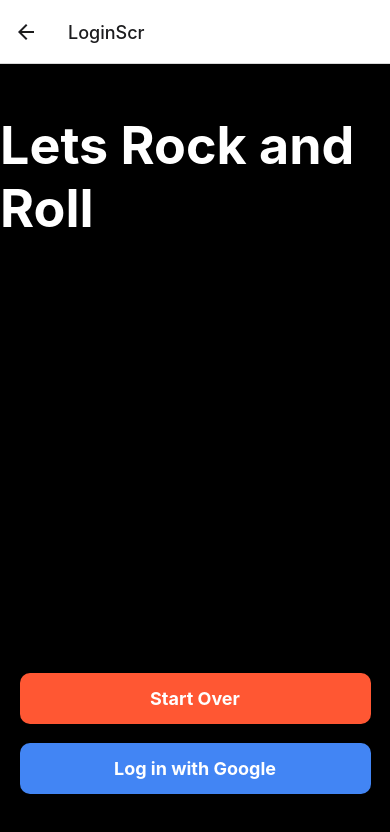
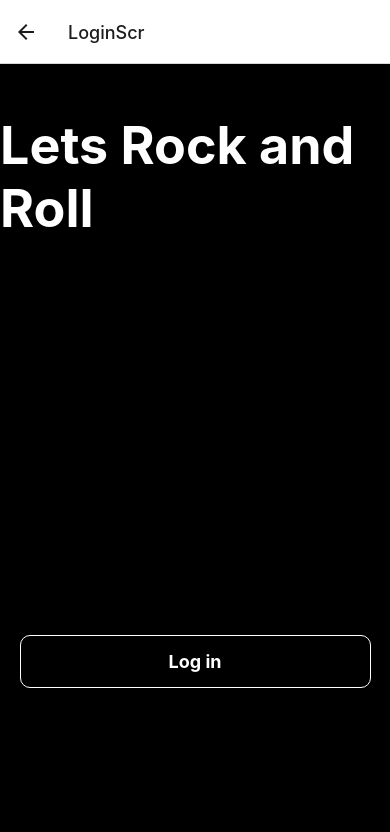
Before and after one commit to Alfredcelorio/Mynuureact, a React Native app: screen /LoginScr in a window 390 px wide. Shown: the top 832 px of the page. Built offline with nearby package versions, Linux system fonts and the light colour scheme.

Commit message:
Description of the changes you made

```diff
--- a/APP/screens/FutureScreen.js
+++ b/APP/screens/FutureScreen.js
@@ -6,7 +6,7 @@ export default function FutureScreen({ navigation }) {
       <View style={styles.container}>
         <Text style={styles.text}>Welcome to the future of restaurants</Text>
         <TouchableOpacity style={styles.thirdPageButton} onPress={() => navigation.navigate('LoginScr')}>
-          <Text style={styles.buttonText}>Go to Third Page</Text>
+          <Text style={styles.buttonText}>Lets go!</Text>
         </TouchableOpacity>
       </View>
     );
@@ -17,12 +17,13 @@ const styles = StyleSheet.create({
     flex: 1,
     backgroundColor: '#000',
     alignItems: 'center',
-    justifyContent: 'center',
+    justifyContent: 'flex-start',
   },
   text: {
     fontSize: 52,
     color: '#fff',
     fontWeight: 'bold',
+    marginTop: 50,
   },
   thirdPageButton: {
     position: 'absolute',
@@ -30,12 +31,15 @@ const styles = StyleSheet.create({
     left: '5%',    // Center it horizontally with 90% width
     width: '90%',  // Set width to 90% of the screen
     padding: 15,
-    backgroundColor: '#4285F4',
+    backgroundColor: '#000',  // Black background
+    borderColor: '#FFF',      // White border
+    borderWidth: 1,           // Width of the border
     borderRadius: 10,
     alignItems: 'center',
   },
   buttonText: {
     color: '#fff',
     fontSize: 18,
+    fontWeight: 'bold',
   }
 });
--- a/APP/screens/LoginScr.js
+++ b/APP/screens/LoginScr.js
@@ -2,23 +2,17 @@ import React from 'react';
 import { StyleSheet, View, Text, TouchableOpacity } from 'react-native';
 
 export default function LoginScr({ navigation }) {
-  const handleGoogleLogin = () => {
-    // Logic to handle Google login goes here
-    console.log("Google login pressed");
-  };
 
-  const handleStartOver = () => {
-    navigation.navigate('WelcomeScreen');
+  const handleLogin = () => {
+    console.log("Login pressed");
+    // Add your login logic here if needed
   };
 
   return (
     <View style={styles.container}>
       <Text style={styles.welcomeText}>Lets Rock and Roll</Text>
-      <TouchableOpacity style={styles.googleLoginButton} onPress={handleGoogleLogin}>
-        <Text style={styles.buttonText}>Log in with Google</Text>
-      </TouchableOpacity>
-      <TouchableOpacity style={styles.startOverButton} onPress={handleStartOver}>
-        <Text style={styles.buttonText}>Start Over</Text>
+      <TouchableOpacity style={styles.loginButton} onPress={handleLogin}>
+        <Text style={styles.buttonText}>Log in</Text>
       </TouchableOpacity>
     </View>
   );
@@ -37,13 +31,15 @@ const styles = StyleSheet.create({
     color: '#fff',
     fontWeight: 'bold',
   },
-  googleLoginButton: {
+  loginButton: {
     position: 'absolute',
-    bottom: 50,    // Push it closer to the bottom
-    left: '5%',   // Center it horizontally with 90% width
-    width: '90%', // Set width to 90% of the screen
+    bottom: '20%',  // Position it 20% from the bottom
+    left: '5%',    // Center it horizontally with 90% width
+    width: '90%',  // Set width to 90% of the screen
     padding: 15,
-    backgroundColor: '#4285F4',
+    backgroundColor: '#000',  // Black background
+    borderColor: '#FFF',      // White border
+    borderWidth: 1,           // Width of the border
     borderRadius: 10,
     alignItems: 'center',
   },
@@ -54,7 +50,7 @@ const styles = StyleSheet.create({
   },
   startOverButton: {
     position: 'absolute', // Position it absolutely
-    bottom: 120,  // Position it just above the googleLoginButton
+    bottom: 120,  // Position it just above the loginButton
     left: '5%',  // Center it horizontally with 90% width
     width: '90%',
     padding: 15,
@@ -62,5 +58,4 @@ const styles = StyleSheet.create({
     borderRadius: 10,
     alignItems: "center",
   },
-
 });
--- a/APP/screens/WelcomeScreen.js
+++ b/APP/screens/WelcomeScreen.js
@@ -1,10 +1,12 @@
 import React from 'react';
-import { StyleSheet, View, Text, TouchableOpacity } from 'react-native';
+import { StyleSheet, View, Text, TouchableOpacity, Image } from 'react-native';
 
 export default function WelcomeScreen({ navigation }) {
   return (
     <View style={styles.container}>
-      <Text style={styles.text}>Welcome Back</Text>
+      <Image source={require('../../assets/brandicon.png')} style={styles.logo} />
+      <Text style={styles.text}>Welcome Back!</Text>
+      <Text style={styles.subtitleText}>the last menu you will ever need</Text>
       <TouchableOpacity style={styles.nextButton} onPress={() => navigation.navigate('FutureScreen')}>
         <Text style={styles.buttonText}>Next</Text>
       </TouchableOpacity>
@@ -17,12 +19,19 @@ const styles = StyleSheet.create({
     flex: 1,
     backgroundColor: '#000',
     alignItems: 'center',
-    justifyContent: 'center',
+    justifyContent: 'flex-start',
   },
   text: {
     fontSize: 52,
     color: '#fff',
     fontWeight: 'bold',
+    marginTop: 10,
+  },
+  logo: {
+    marginTop: 180,
+    width: 65.88,
+    height: 48,
+    resizeMode: 'contain',
   },
   nextButton: {
     position: 'absolute',
@@ -30,13 +39,26 @@ const styles = StyleSheet.create({
     left: '5%',    // Center it horizontally with 90% width
     width: '90%',  // Set width to 90% of the screen
     padding: 15,
-    backgroundColor: '#4285F4',
+    backgroundColor: '#000',  // Black background
+    borderColor: '#FFF',      // White border
+    borderWidth: 1,           // Width of the border
     borderRadius: 10,
-    alignItems: 'center', // Center the text inside the button
+    alignItems: 'center',     // Center the text inside the button
 },
+
   buttonText: {
     color: '#fff',
     fontSize: 18,
     fontWeight: 'bold',
   },
+  subtitleText: {
+    color: '#F2F2F2', // This is the value of var(--greys-off-white, #F2F2F2)
+    textAlign: 'center',
+    fontSize: 12,
+    fontStyle: 'normal',
+    fontWeight: '500',
+    letterSpacing: -0.165,
+    marginTop: 10, // Add some margin for spacing between the two texts
+    opacity: 0.5
+  }
 });
--- a/app.json
+++ b/app.json
@@ -16,13 +16,24 @@
     ],
     "ios": {
       "supportsTablet": true,
-      "bundleIdentifier":"com.mynuutheapp.MynuuAppReg"
+      "bundleIdentifier": "com.mynuutheapp.MynuuAppReg",
+      "config": {
+        "googleSignIn": {
+          "reservedClientId": "286050939937-8euod7ujq8uq1ktqb4pmdjd5hbhsek41.apps.googleusercontent.com"
+        }
+      }
     },
     "android": {
-      "package":"com.mynuutheapp.MynuuAppReg",
+      "package": "com.mynuutheapp.MynuuAppReg",
       "adaptiveIcon": {
         "foregroundImage": "./assets/adaptive-icon.png",
         "backgroundColor": "#ffffff"
+      },
+      "config": {
+        "googleSignIn": {
+          "apiKey": "YOUR_ANDROID_API_KEY",
+          "certificateHash": "YOUR_ANDROID_CERTIFICATE_HASH"
+        }
       }
     },
     "web": {
--- a/package.json
+++ b/package.json
@@ -13,6 +13,7 @@
     "@react-navigation/stack": "^6.3.18",
     "expo": "~49.0.13",
     "expo-cli": "^6.3.10",
+    "expo-google-sign-in": "^11.0.0",
     "expo-status-bar": "~1.6.0",
     "expo-updates": "~0.18.15",
     "expo-web-browser": "~12.3.2",
```
Also changed, not shown: assets/brandicon.png (added), 1 other file (tests, documents, lock files or other folders).
